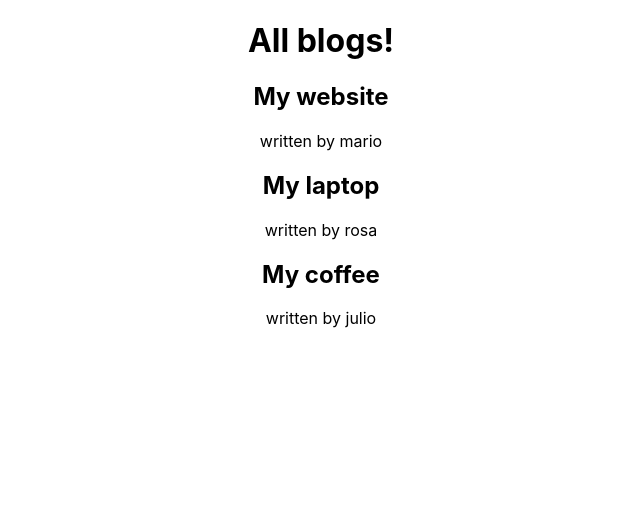
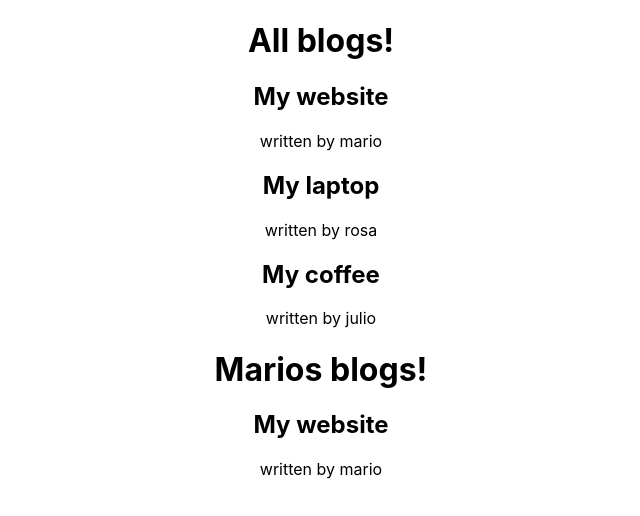
Before and after one commit to eri-she/react-blog, a React (Create React App) app: page / in a window 1280 px wide. Shown: the top 516 px of the page, without its empty margins (319-959 px from the left). Built offline with nearby package versions, Linux system fonts and the light colour scheme.

Commit message:
added filter

```diff
--- a/src/Home.js
+++ b/src/Home.js
@@ -22,5 +22,13 @@ export default function Home() {
       id: 3,
     },
   ]);
-  return <BlogList blogs={blogs} title="All blogs!" />;
+  return (
+    <div>
+      <BlogList blogs={blogs} title="All blogs!" />
+      <BlogList
+        blogs={blogs.filter((blogs) => blogs.author === `mario`)}
+        title="Marios blogs!"
+      />
+    </div>
+  );
 }
```
